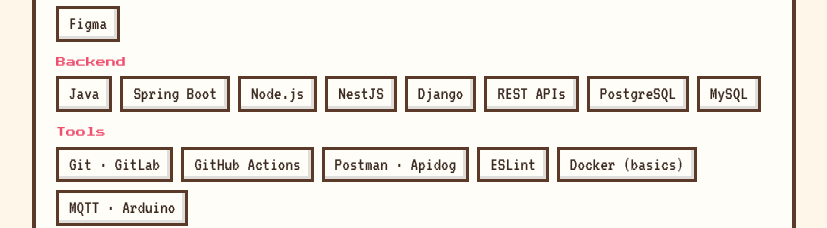
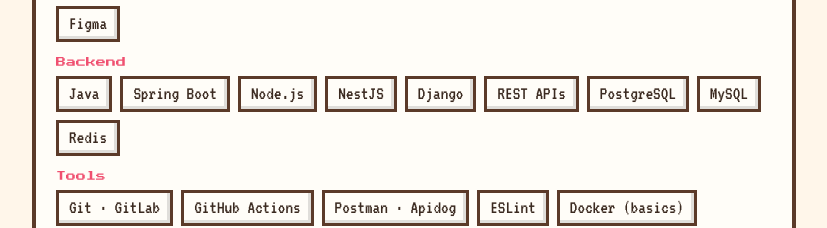
Before and after one commit to HadjerL/HadjerL.github.io, a React (Vite) app: page / in a window 1280 px wide. Shown: the part 2783-3011 px from the top of the page, without its empty margins (382-1209 px from the left). Built offline with nearby package versions, Linux system fonts and the light colour scheme.

Commit message:
feat: Add redis to backend tech stack

```diff
--- a/src/App.jsx
+++ b/src/App.jsx
@@ -19,7 +19,7 @@
 const STACK = {
   'AI & data': ['Python', 'Deep learning', 'CNN · LSTM · RNN', 'Time series', 'Anomaly detection', 'Edge AI · Jetson Nano'],
   Frontend: ['React', 'TypeScript', 'Next.js', 'Tailwind CSS', 'TanStack Query', 'React Native', 'Figma'],
-  Backend: ['Java', 'Spring Boot', 'Node.js', 'NestJS', 'Django', 'REST APIs', 'PostgreSQL', 'MySQL'],
+  Backend: ['Java', 'Spring Boot', 'Node.js', 'NestJS', 'Django', 'REST APIs', 'PostgreSQL', 'MySQL', 'Redis'],
   Tools: ['Git · GitLab', 'GitHub Actions', 'Postman · Apidog', 'ESLint', 'Docker (basics)', 'MQTT · Arduino'],
 }
 const SECTIONS = ['overview', 'projects', 'experience', 'stack', 'writing', 'contact']
```
